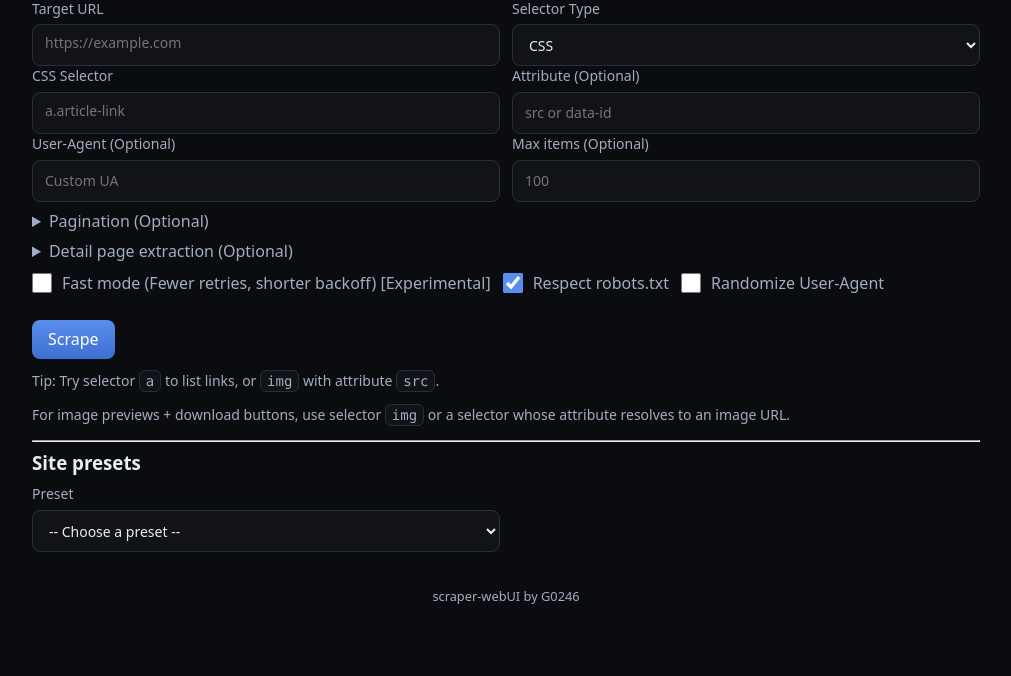
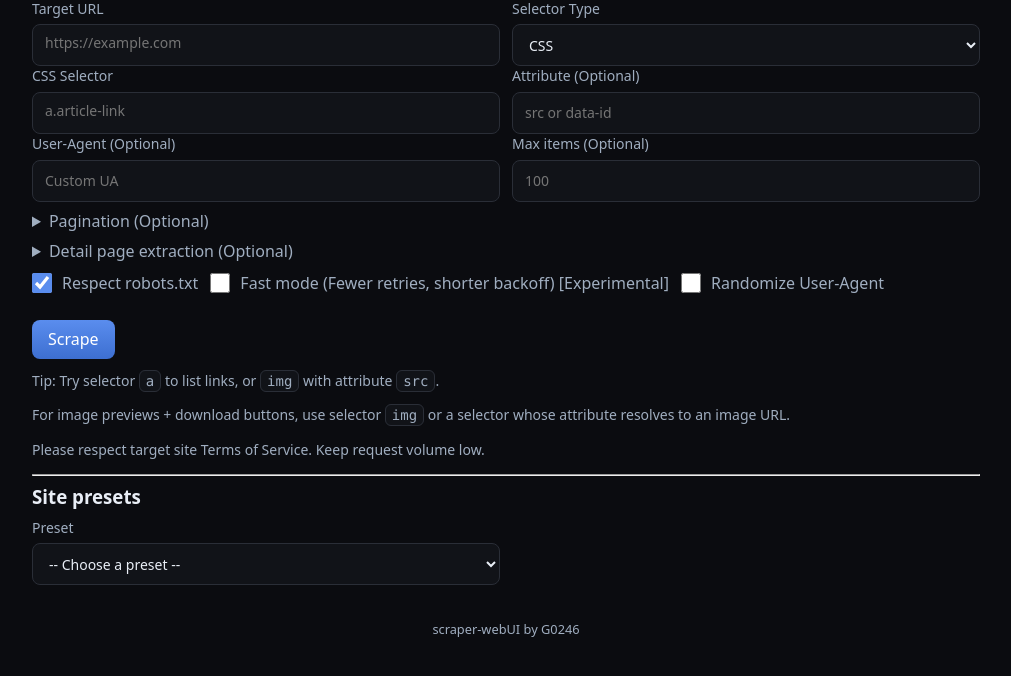
Before and after one commit to G0246/scraper-webUI, a Flask app: page / in a window 1280 px wide. Shown: the part 94-770 px from the top of the page, without its empty margins (134-1145 px from the left). Run offline with Flask 3, Linux system fonts and the light colour scheme; some libraries are stand-ins or nearby versions.

Commit message:
modify: modify elements placement

```diff
--- a/templates/index.html
+++ b/templates/index.html
@@ -99,12 +99,12 @@
 
         <div class="controls-inline">
             <label class="checkbox">
+                <input type="checkbox" name="respect_robots" value="1" checked>
+                Respect robots.txt
+            </label>
+            <label class="checkbox">
                 <input type="checkbox" name="fast_mode" value="1">
                 Fast mode (Fewer retries, shorter backoff) [Experimental]
-            </label>
-            <label class="checkbox">
-                <input type="checkbox" name="respect_robots" value="1" checked>
-                Respect robots.txt
             </label>
             <label class="checkbox">
                 <input type="checkbox" name="randomize_user_agent" value="1">
@@ -119,6 +119,7 @@
 
     <p class="help">Tip: Try selector <code>a</code> to list links, or <code>img</code> with attribute <code>src</code>.</p>
     <p class="help">For image previews + download buttons, use selector <code>img</code> or a selector whose attribute resolves to an image URL.</p>
+     <p class="help">Please respect target site Terms of Service. Keep request volume low.</p>
 
     <hr>
     <h3 style="margin:8px 0">Site presets</h3>
--- a/templates/results.html
+++ b/templates/results.html
@@ -87,7 +87,6 @@
 </main>
 <footer class="footer">
     <small>scraper-webUI by G0246</small>
-
 </footer>
 </body>
 </html>
```
